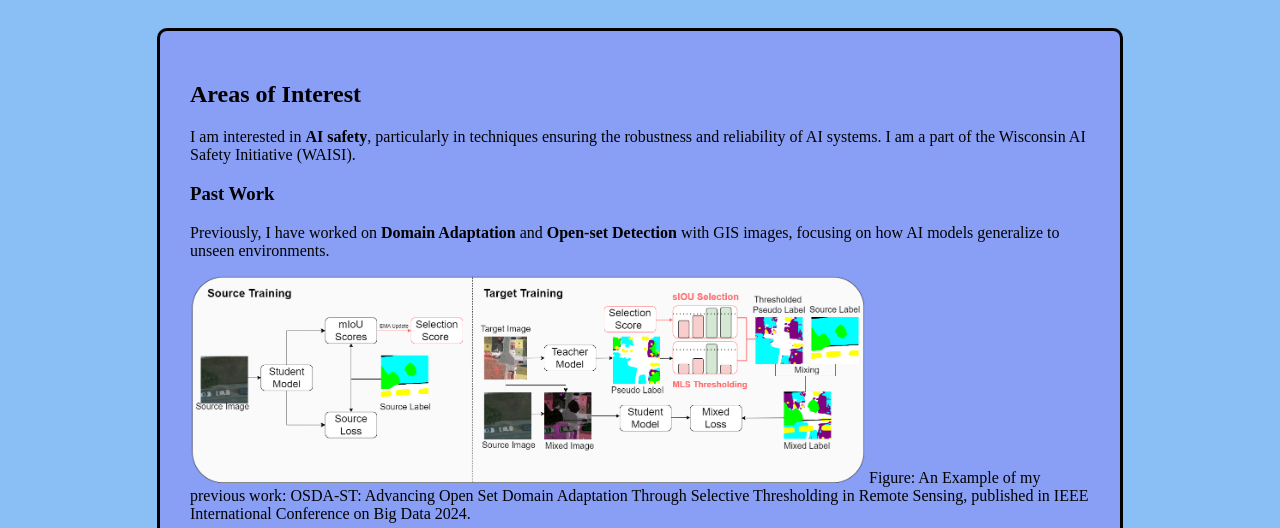
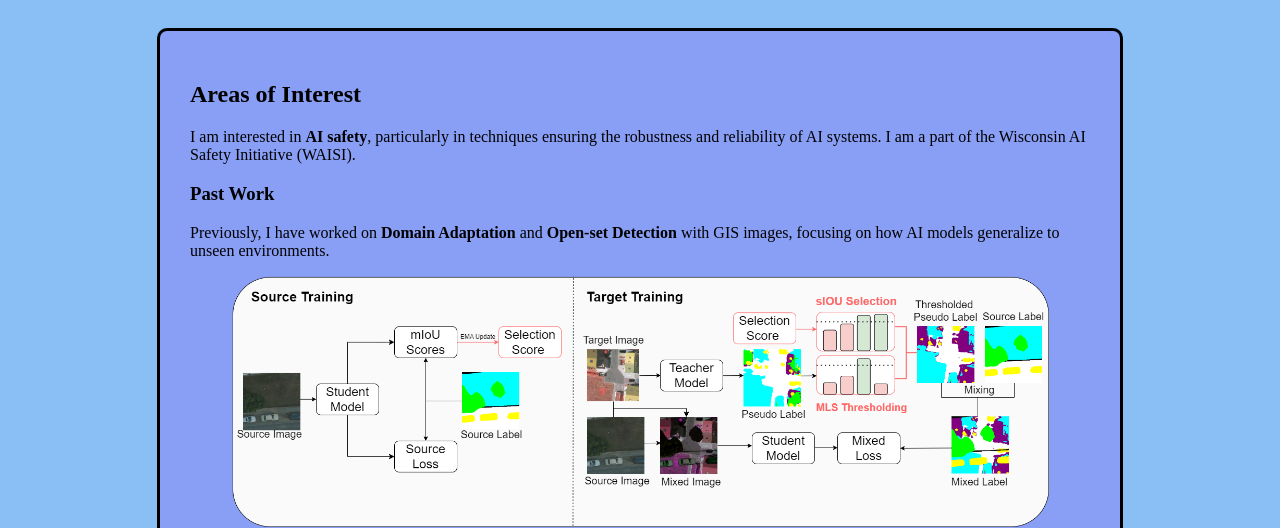
Before and after one commit to yeedragon0722/yeedragon0722.github.io, a plain HTML site: page research/research.html in a window 1280 px wide. Shown: the part 238-766 px from the top of the page. Drawn offline with Linux system fonts and the light colour scheme.

Commit message:
Update research.html

```diff
--- a/research/research.html
+++ b/research/research.html
@@ -1,3 +1,4 @@
+
 <!DOCTYPE html>
 <html lang="en">
 <head>
@@ -25,8 +26,10 @@
 	</p>
         <h3>Past Work</h3>
         <p>Previously, I have worked on <strong>Domain Adaptation</strong> and <strong>Open-set Detection</strong> with GIS images, focusing on how AI models generalize to unseen environments.</p>
-		<img src="flowchart.png" alt="An OSDA flowchart">
-		Figure: An Example of my previous work: OSDA-ST: Advancing Open Set Domain Adaptation Through Selective Thresholding in Remote Sensing, published in IEEE International Conference on Big Data 2024.
+		<figure>
+			<img src="flowchart.png" alt="An OSDA flowchart" style="height: auto; width: 100%">
+			<figcaption>Figure: An Example of my previous work: OSDA-ST: Advancing Open Set Domain Adaptation Through Selective Thresholding in Remote Sensing, published in IEEE International Conference on Big Data 2024.</figcaption>
+        	</figure>
         <h3>Current Focus</h3>
         <p>Currently, I am exploring the inner workings of Reinforcement Learning trained models like GPT-o1 and Deepseek R1 and how it impacts it's few-shot learning capabilities.</p>
     </main>
```
